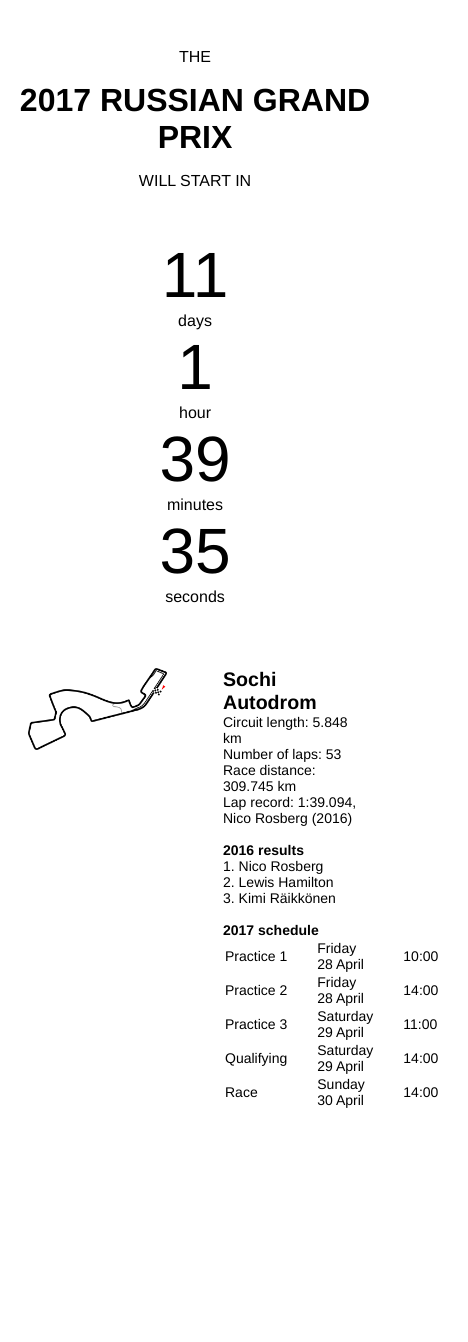
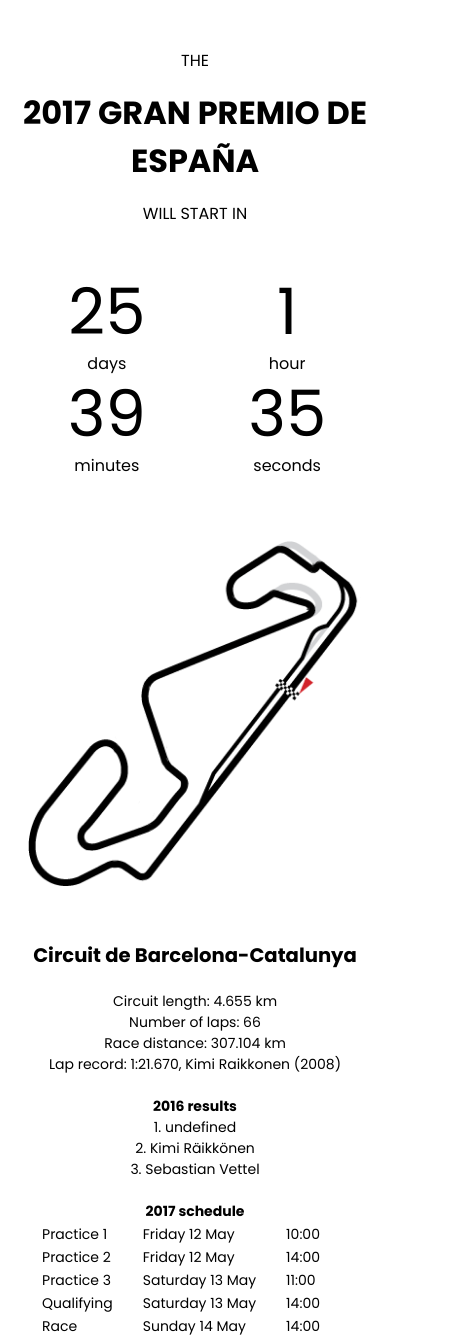
Before and after one commit to FlopieUtd/f1-countdown, a plain HTML site: page index.htm in a window 390 px wide. Shown: the whole page, 468 px wide, since content can reach past the window. Before the commit the page ends 1124 px from the top, so only its background shows below. Drawn offline with nearby package versions, Linux system fonts and the light colour scheme.

Commit message:
responsive

```diff
--- a/css/style.css
+++ b/css/style.css
@@ -1,7 +1,7 @@
 * {
 	margin: 0;
 	padding: 0;
-	font-family: helvetica, sans-serif;
+	font-family: 'Poppins', sans-serif;
 	box-sizing: border-box;
 }
 
@@ -33,14 +33,20 @@
 	padding-bottom: 3em;
 }
 
+.upper, .lower {
+	display: inline-block;
+}
+
 .timeblock {
 	display: inline-block;
-	width: 200px;
+	width: 180px;
 	text-align: center;
+	margin-right: -4px;
 }
 
 .timenumber {
 	font-size: 4em;
+	line-height: 1.2em;
 }
 
 .track {
@@ -51,20 +57,16 @@
 .track div {
 	display: inline-block;
 	width: 50%;
+	height: 500px;
 	text-align: center;
 	font-size: 14px;
 	padding: 1em 2em;
-}
-
-.tracklayout {
-	max-width: 100%;
-	height: 310px;
+	position: absolute;
 }
 
 .tracklayout img{
 	max-width: 100%;
 	max-height: 100%;
-	float: right;
 }
 
 .trackname {
@@ -73,12 +75,12 @@
 }
 
 .trackinfo {
-	position: absolute;
 	text-align: left;
+	left: 50%;
 }
 
 .trackinfo p {
-	text-align: left;
+	text-align: center;
 }
 
 .highlight {
@@ -90,9 +92,26 @@
 }
 
 table {
+	margin: auto;
 	text-align: left;
 }
 
 table td {
 	padding-right: 2em;
 }
+
+@media (max-width: 960px) {
+
+	.track div {
+		position: relative;
+		display: block;
+		width: 100%;
+		left: 0;
+		height: 400px;
+	}
+
+	.trackinfo {
+		margin-bottom: 120px;
+	}
+
+}
--- a/index.htm
+++ b/index.htm
@@ -5,6 +5,7 @@
 		<link rel="stylesheet" type="text/css" href="css/style.css">
 		<script src="https://ajax.googleapis.com/ajax/libs/jquery/3.1.0/jquery.min.js"></script>
 		<meta name="viewport" content="width=device-width, initial-scale=1.0">
+		<link href="https://fonts.googleapis.com/css?family=Poppins:400,700" rel="stylesheet">
 	</head>
 	<body>
 
@@ -17,6 +18,7 @@
 			</div>
 
 			<div class="timecontainer">
+				<div class="upper">
 					<div class="timeblock" id="daysblock">
 						<div class="timenumber" id="days">0</div>
 						<div class="timetext" id="daystext"></div>
@@ -25,6 +27,8 @@
 						<div class="timenumber" id="hours">0</div>
 						<div class="timetext" id="hourstext"></div>
 					</div>
+				</div>
+				<div class="lower">
 					<div class="timeblock" id="minutesblock">
 						<div class="timenumber" id="minutes">0</div>
 						<div class="timetext" id="minutestext"></div>
@@ -34,13 +38,14 @@
 						<div class="timetext" id="secondstext"></div>
 					</div>
 				</div>
+			</div>
 
 			<div class="track">
 				<div class="tracklayout">
 					<img src=""/>
 				</div>
 				<div class="trackinfo">
-					<p class="superlight highlight"></p>
+					<p class="superlight highlight"></p><br>
 					<p></p>
 					<p></p>
 					<p></p>
--- a/js/script.js
+++ b/js/script.js
@@ -23,7 +23,7 @@ var selectNextRace = function () {
 
 selectNextRace();
 
-// upcoming = races[4]; // UNCOMMENT TO SELECT RACE
+upcoming = races[4]; // UNCOMMENT TO SELECT RACE
 
 // DISPLAY NEXT RACE
 
```
Lines whose indentation alone changed are shown as unchanged.
